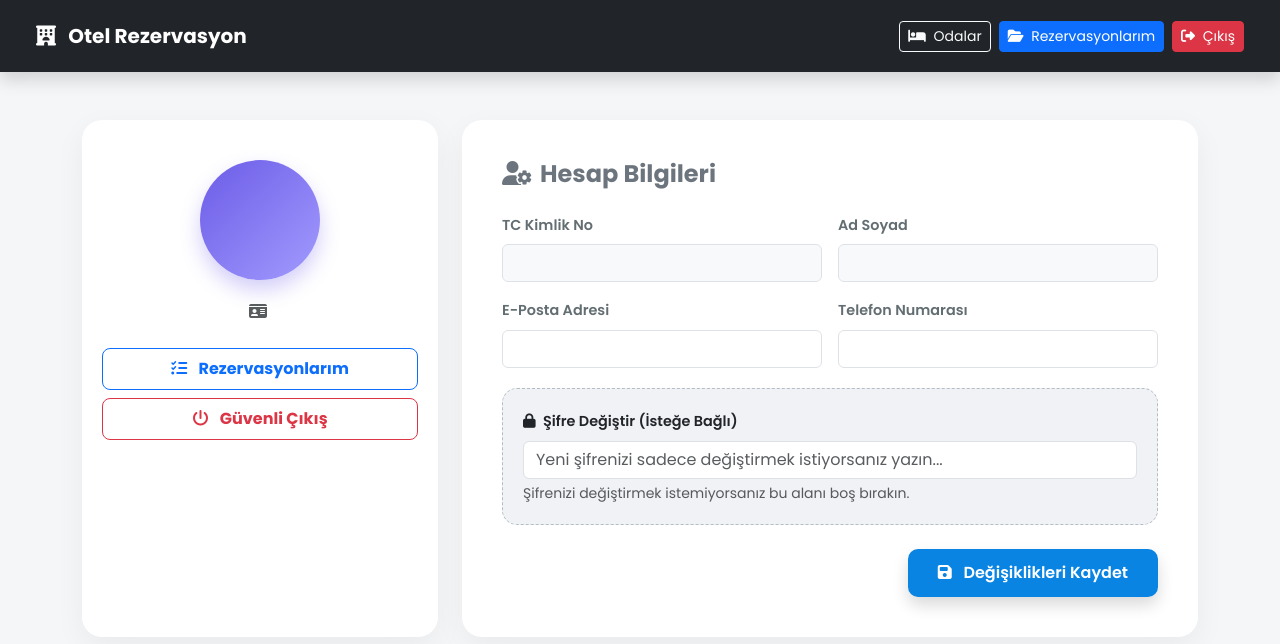
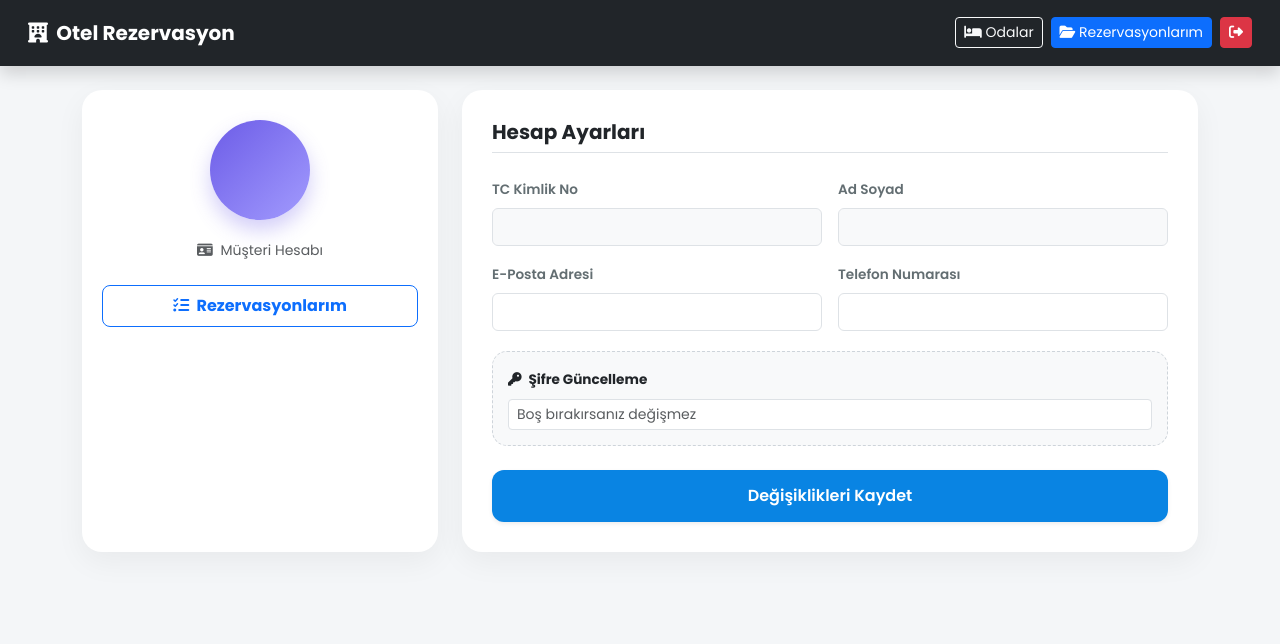
Before and after one commit to murataydogan/OtelWeb, a Flask app: template OtelWeb/templates/profilim.html in a window 1280 px wide. Shown: the top 644 px of the page. Run offline with Flask 3, Linux system fonts and the light colour scheme; the template is opened without the code that fills it, so the values that code supplies are empty.

Commit message:
profilim.html

```diff
--- a/OtelWeb/templates/profilim.html
+++ b/OtelWeb/templates/profilim.html
@@ -1,100 +1,85 @@
 <!DOCTYPE html>
 <html lang="tr">
 <head>
+    <meta name="viewport" content="width=device-width, initial-scale=1.0">
     <meta charset="UTF-8">
-<title>Odalarımız - {{ otel_adi }}</title>
+    <title>Profilim - {{ otel_adi }}</title>
     <link href="https://fonts.googleapis.com/css2?family=Poppins:wght@300;400;600;700&display=swap" rel="stylesheet">
     <link rel="stylesheet" href="https://cdnjs.cloudflare.com/ajax/libs/font-awesome/6.4.0/css/all.min.css">
     <link href="https://cdn.jsdelivr.net/npm/bootstrap@5.3.0/dist/css/bootstrap.min.css" rel="stylesheet">
 
     <style>
-        body {
-            font-family: 'Poppins', sans-serif;
-            background-color: #f4f6f8;
+        body { font-family: 'Poppins', sans-serif; background-color: #f4f6f8; margin: 0; padding: 0; }
+
+        /* Navbar Mobil Düzen */
+        .navbar { padding: 0.8rem 1rem !important; }
+        @media (max-width: 576px) {
+            .navbar-brand { font-size: 0.9rem; }
+            .navbar .btn { font-size: 10px; padding: 5px 8px; }
+            .navbar .btn span { display: none; } /* Yazıları gizle, sadece ikon kalsın */
         }
+
         /* Avatar Kartı */
         .profile-card {
-            background: white;
-            border-radius: 20px;
-            box-shadow: 0 10px 30px rgba(0,0,0,0.05);
-            text-align: center;
-            padding: 40px 20px;
-            height: 100%;
+            background: white; border-radius: 20px; box-shadow: 0 10px 30px rgba(0,0,0,0.05);
+            text-align: center; padding: 30px 20px; height: 100%;
         }
         .avatar-circle {
-            width: 120px;
-            height: 120px;
-            background: linear-gradient(135deg, #6c5ce7, #a29bfe);
-            color: white;
-            font-size: 50px;
-            font-weight: bold;
-            display: flex;
-            align-items: center;
-            justify-content: center;
-            border-radius: 50%;
-            margin: 0 auto 20px auto;
-            box-shadow: 0 10px 20px rgba(108, 92, 231, 0.3);
+            width: 100px; height: 100px; background: linear-gradient(135deg, #6c5ce7, #a29bfe);
+            color: white; font-size: 40px; font-weight: bold; display: flex;
+            align-items: center; justify-content: center; border-radius: 50%;
+            margin: 0 auto 20px auto; box-shadow: 0 10px 20px rgba(108, 92, 231, 0.3);
         }
 
         /* Form Kartı */
         .settings-card {
-            background: white;
-            border-radius: 20px;
-            box-shadow: 0 10px 30px rgba(0,0,0,0.05);
-            padding: 40px;
-        }
-        .form-control:focus {
-            border-color: #6c5ce7;
-            box-shadow: 0 0 0 0.2rem rgba(108, 92, 231, 0.25);
-        }
-        .form-label {
-            font-weight: 600;
-            color: #636e72;
-            font-size: 0.9rem;
-        }
-        .btn-save {
-            background-color: #0984e3;
-            border: none;
-            padding: 12px 30px;
-            font-weight: 600;
-            border-radius: 10px;
-            transition: all 0.3s;
-        }
-        .btn-save:hover {
-            background-color: #74b9ff;
-            transform: translateY(-2px);
+            background: white; border-radius: 20px; box-shadow: 0 10px 30px rgba(0,0,0,0.05);
+            padding: 30px;
         }
 
-        /* Şifre Alanı Uyarısı */
+        /* Mobil Özel Ayarlar */
+        @media (max-width: 768px) {
+            .container { padding-left: 15px; padding-right: 15px; }
+            .settings-card { padding: 20px; }
+            .btn-save { width: 100%; } /* Mobilde butonu tam genişlik yap */
+            .avatar-circle { width: 80px; height: 80px; font-size: 30px; }
+        }
+
+        .form-control:focus { border-color: #6c5ce7; box-shadow: 0 0 0 0.2rem rgba(108, 92, 231, 0.25); }
+        .form-label { font-weight: 600; color: #636e72; font-size: 0.85rem; }
+
+        .btn-save {
+            background-color: #0984e3; border: none; padding: 14px 30px;
+            font-weight: 600; border-radius: 12px; transition: all 0.3s;
+        }
+        .btn-save:hover { background-color: #74b9ff; transform: translateY(-2px); }
+
         .password-section {
-            background-color: #f1f2f6;
-            padding: 20px;
-            border-radius: 15px;
-            margin-top: 20px;
-            border: 1px dashed #b2bec3;
+            background-color: #f8f9fa; padding: 15px; border-radius: 15px;
+            margin-top: 20px; border: 1px dashed #ced4da;
         }
     </style>
 </head>
 <body>
 
-<nav class="navbar navbar-expand-lg navbar-dark bg-dark px-4 py-3 shadow">
+<nav class="navbar navbar-expand-lg navbar-dark bg-dark shadow">
     <div class="container-fluid">
-<a class="navbar-brand fw-bold" href="/odalar"><i class="fa-solid fa-hotel me-2"></i> {{ otel_adi }}</a>
+        <a class="navbar-brand fw-bold" href="/odalar"><i class="fa-solid fa-hotel me-1"></i> {{ otel_adi }}</a>
         <div class="d-flex gap-2">
-            <a href="/odalar" class="btn btn-outline-light btn-sm"><i class="fa-solid fa-bed me-1"></i> Odalar</a>
-            <a href="/rezervasyonlarim" class="btn btn-primary btn-sm"><i class="fa-solid fa-folder-open me-1"></i> Rezervasyonlarım</a>
-            <a href="/cikis" class="btn btn-danger btn-sm"><i class="fa-solid fa-right-from-bracket me-1"></i> Çıkış</a>
+            <a href="/odalar" class="btn btn-outline-light btn-sm"><i class="fa-solid fa-bed"></i> <span>Odalar</span></a>
+            <a href="/rezervasyonlarim" class="btn btn-primary btn-sm"><i class="fa-solid fa-folder-open"></i> <span>Rezervasyonlarım</span></a>
+            <a href="/cikis" class="btn btn-danger btn-sm"><i class="fa-solid fa-right-from-bracket"></i></a>
         </div>
     </div>
 </nav>
 
-<div class="container mt-5 mb-5">
+<div class="container mt-4 mb-5">
 
     {% with messages = get_flashed_messages(with_categories=true) %}
         {% if messages %}
             {% for category, message in messages %}
-                <div class="alert alert-{{ category }} alert-dismissible fade show shadow-sm rounded-3" role="alert">
-                    <i class="fa-solid fa-circle-info me-2"></i> {{ message }}
+                <div class="alert alert-{{ category }} alert-dismissible fade show shadow-sm rounded-3 small" role="alert">
+                    {{ message }}
                     <button type="button" class="btn-close" data-bs-dismiss="alert" aria-label="Close"></button>
                 </div>
             {% endfor %}
@@ -102,62 +87,54 @@
     {% endwith %}
 
     <div class="row g-4">
-        <div class="col-md-4">
+        <div class="col-12 col-md-4">
             <div class="profile-card">
                 <div class="avatar-circle">
                     {{ user.ad_soyad[0] }}
                 </div>
-
-                <h3 class="fw-bold text-dark mb-1">{{ user.ad_soyad }}</h3>
-                <p class="text-muted mb-4"><i class="fa-solid fa-id-card me-1"></i> {{ user.rol }}</p>
+                <h4 class="fw-bold text-dark mb-1">{{ user.ad_soyad }}</h4>
+                <p class="text-muted small mb-4"><i class="fa-solid fa-id-card me-1"></i> Müşteri Hesabı</p>
 
                 <div class="d-grid gap-2">
-                    <a href="/rezervasyonlarim" class="btn btn-outline-primary fw-bold py-2 rounded-3">
-                        <i class="fa-solid fa-list-check me-2"></i> Rezervasyonlarım
-                    </a>
-                    <a href="/cikis" class="btn btn-outline-danger fw-bold py-2 rounded-3">
-                        <i class="fa-solid fa-power-off me-2"></i> Güvenli Çıkış
+                    <a href="/rezervasyonlarim" class="btn btn-outline-primary fw-bold py-2 rounded-3 small">
+                        <i class="fa-solid fa-list-check me-1"></i> Rezervasyonlarım
                     </a>
                 </div>
             </div>
         </div>
 
-        <div class="col-md-8">
+        <div class="col-12 col-md-8">
             <div class="settings-card">
-                <h4 class="fw-bold text-secondary mb-4"><i class="fa-solid fa-user-gear me-2"></i>Hesap Bilgileri</h4>
+                <h5 class="fw-bold text-dark mb-4 border-bottom pb-2">Hesap Ayarları</h5>
 
                 <form action="/profilim" method="POST">
                     <div class="row g-3">
-                        <div class="col-md-6">
+                        <div class="col-12 col-sm-6">
                             <label class="form-label">TC Kimlik No</label>
                             <input type="text" class="form-control bg-light" value="{{ user.tc_no }}" disabled readonly>
                         </div>
-                        <div class="col-md-6">
+                        <div class="col-12 col-sm-6">
                             <label class="form-label">Ad Soyad</label>
                             <input type="text" class="form-control bg-light" value="{{ user.ad_soyad }}" disabled readonly>
                         </div>
-
-                        <div class="col-md-6">
+                        <div class="col-12 col-sm-6">
                             <label class="form-label">E-Posta Adresi</label>
                             <input type="email" class="form-control" name="email" value="{{ user.email }}" required>
                         </div>
-                        <div class="col-md-6">
+                        <div class="col-12 col-sm-6">
                             <label class="form-label">Telefon Numarası</label>
                             <input type="text" class="form-control" name="telefon" value="{{ user.telefon }}" required>
                         </div>
                     </div>
 
                     <div class="password-section">
-                        <label class="form-label text-dark"><i class="fa-solid fa-lock me-1"></i> Şifre Değiştir (İsteğe Bağlı)</label>
-                        <input type="password" class="form-control" name="yeni_sifre" placeholder="Yeni şifrenizi sadece değiştirmek istiyorsanız yazın...">
-                        <div class="form-text text-muted small mt-1">
-                            Şifrenizi değiştirmek istemiyorsanız bu alanı boş bırakın.
-                        </div>
+                        <label class="form-label text-dark small fw-bold"><i class="fa-solid fa-key me-1"></i> Şifre Güncelleme</label>
+                        <input type="password" class="form-control form-control-sm" name="yeni_sifre" placeholder="Boş bırakırsanız değişmez">
                     </div>
 
-                    <div class="mt-4 d-flex justify-content-end">
-                        <button type="submit" class="btn btn-save text-white shadow">
-                            <i class="fa-solid fa-floppy-disk me-2"></i> Değişiklikleri Kaydet
+                    <div class="mt-4">
+                        <button type="submit" class="btn btn-save text-white shadow-sm w-100">
+                            Değişiklikleri Kaydet
                         </button>
                     </div>
                 </form>
```
